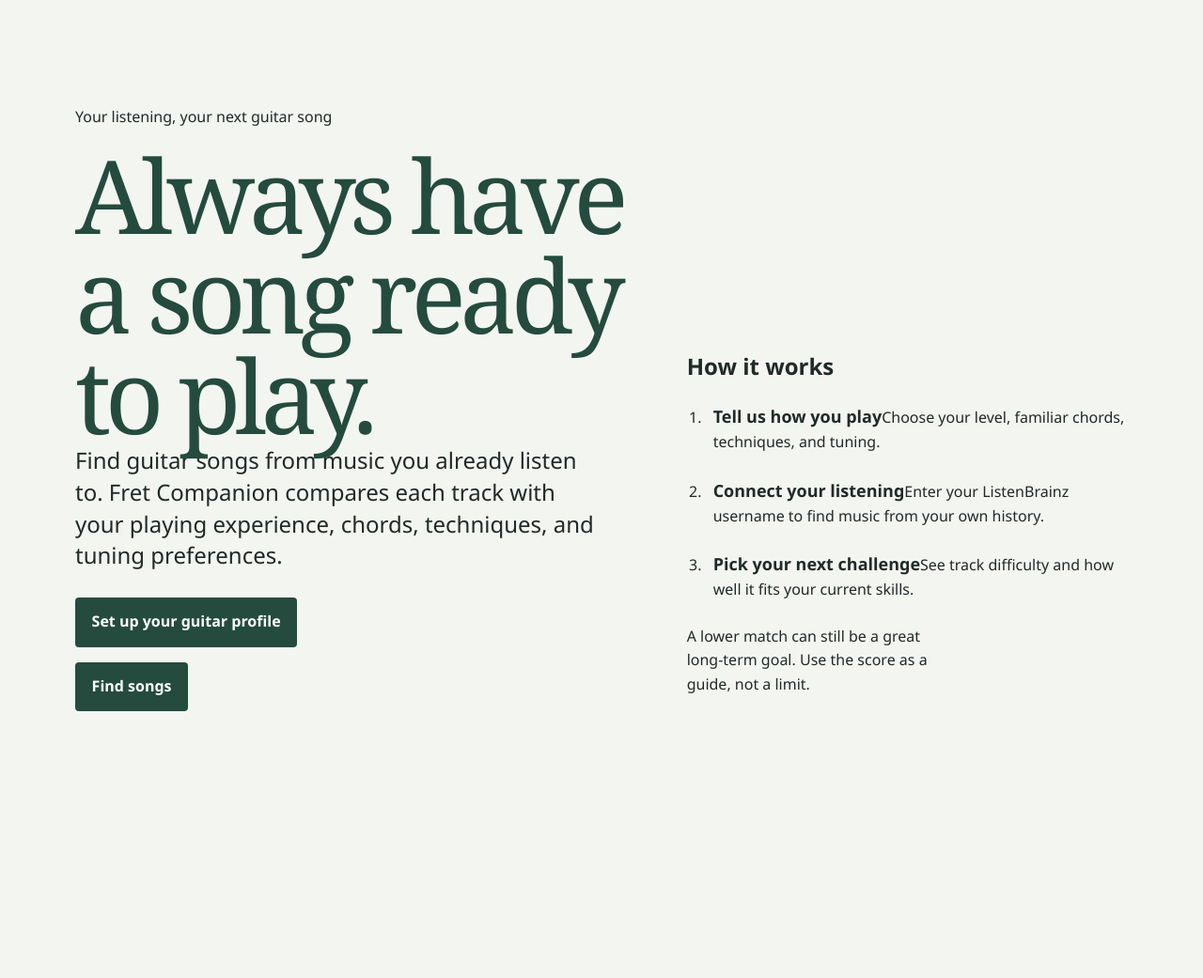
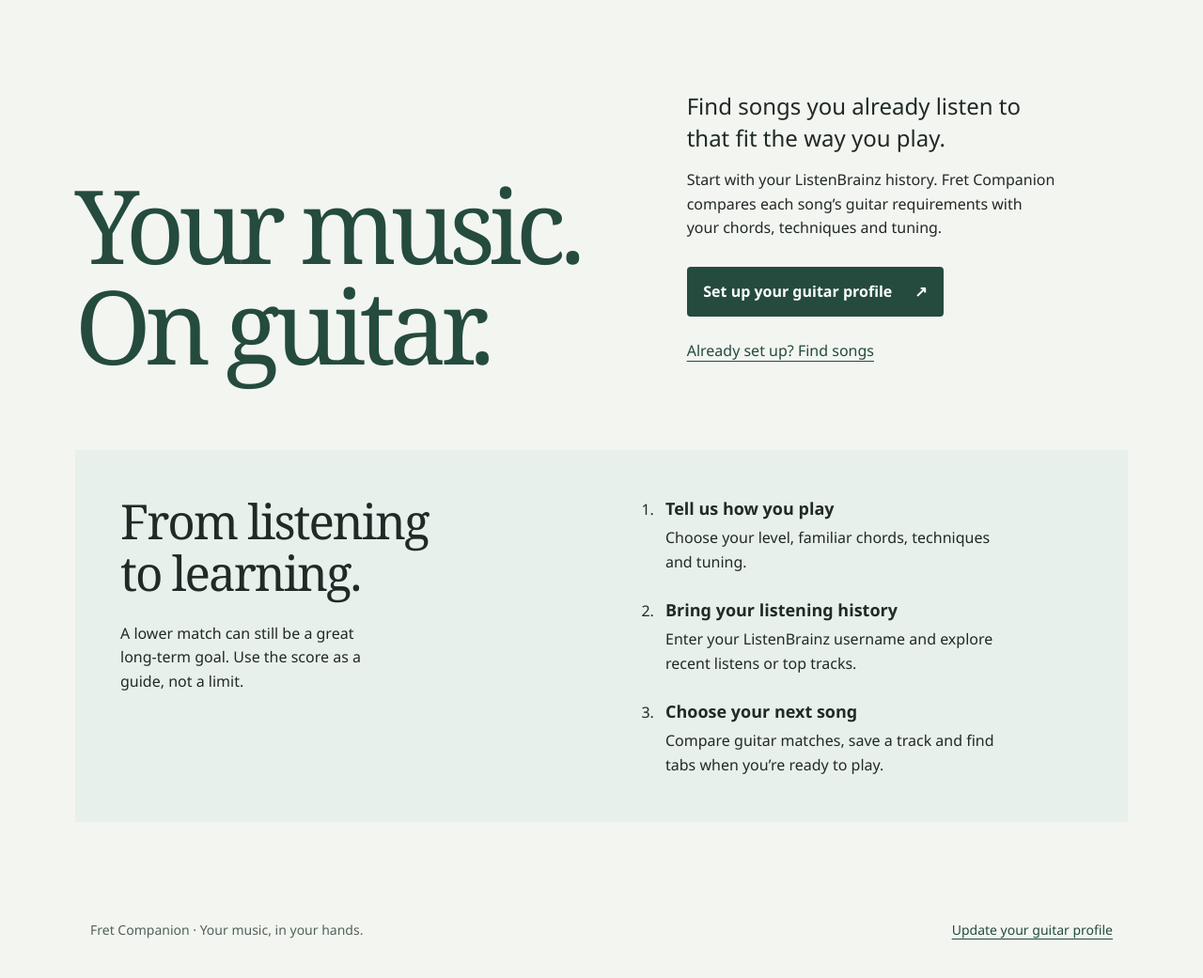
Before and after one commit to marvinwiget/FretCompanion, a Flask app: page / in a window 1280 px wide. Shown: the part 88-1129 px from the top of the page at 94% size. Before the commit the page ends 845 px from the top, so only its background shows below. Run offline with Flask 3, Linux system fonts and the light colour scheme.

Commit message:
design overhaul: html changes

```diff
--- a/app/templates/base.html
+++ b/app/templates/base.html
@@ -3,12 +3,15 @@
 <head>
     <meta charset="UTF-8">
     <meta name="viewport" content="width=device-width, initial-scale=1.0">
-    <meta name="theme-color" content="#18221f">
+    <meta name="theme-color" content="#f3f5f1">
+    <meta name="description" content="Find songs from your ListenBrainz listening history that fit your guitar skills. Build your profile, explore matches and save your next song.">
+    <link rel="icon" href="{{ url_for('static', filename='favicon.svg') }}" type="image/svg+xml">
     <title>{% block title %}Fret Companion{% endblock %}</title>
     {% block styles %}{% endblock %}
     {% block scripts %}{% endblock %}
 </head>
 <body>
+    <a class="skip-link" href="#main-content">Skip to content</a>
     <header class="header">
         <a class="brand" href="{{ url_for('pages.home') }}">Fret Companion</a>
         <nav class="navbar" aria-label="Main navigation">
@@ -17,8 +20,12 @@
             {% endfor %}
         </nav>
     </header>
-    <main>
+    <main id="main-content" tabindex="-1">
         {% block content %}{% endblock %}
     </main>
+    <footer class="site-footer">
+        <span>Fret Companion · Your music, in your hands.</span>
+        <a href="{{ url_for('pages.profile') }}">Update your guitar profile</a>
+    </footer>
 </body>
 </html>
--- a/app/templates/home.html
+++ b/app/templates/home.html
@@ -1,26 +1,27 @@
 {% extends "base.html" %}
-{% block title %}Fret Companion | Find your next song to play{% endblock %}
+{% block title %}Fret Companion | Your music, on guitar{% endblock %}
 {% block styles %}<link rel="stylesheet" href="{{ url_for('static', filename='css/home.css') }}">{% endblock %}
-
 {% block content %}
-        <section class="hero">
-            <div>
-                <p class="eyebrow">Your listening, your next guitar song</p>
-                <h1>Always have a song ready to play.</h1>
-                <p class="hero-copy">Find guitar songs from music you already listen to. Fret Companion compares each track with your playing experience, chords, techniques, and tuning preferences.</p>
+<section class="hero" aria-labelledby="home-title">
+    <h1 id="home-title">Your music.<br>On guitar.</h1>
+    <div class="hero-description">
+        <p class="hero-copy">Find songs you already listen to that fit the way you play.</p>
+        <p>Start with your ListenBrainz history. Fret Companion compares each song’s guitar requirements with your chords, techniques and tuning.</p>
         <div class="actions">
-                    <a class="button" href="/guitar-profile">Set up your guitar profile</a>
-                    <a class="button secondary" href="/search">Find songs</a>
+            <a class="button" href="{{ url_for('pages.profile') }}">Set up your guitar profile <span aria-hidden="true">↗</span></a>
+            <a class="text-link" href="{{ url_for('pages.search') }}">Already set up? Find songs</a>
         </div>
     </div>
-            <aside class="steps-card" aria-labelledby="how-title">
-                <h2 id="how-title">How it works</h2>
+</section>
+<section class="how-section" aria-labelledby="how-title">
+    <div>
+        <h2 id="how-title">From listening<br>to learning.</h2>
+        <p class="note">A lower match can still be a great long-term goal. Use the score as a guide, not a limit.</p>
+    </div>
     <ol class="steps">
-                    <li><span><strong>Tell us how you play</strong>Choose your level, familiar chords, techniques, and tuning.</span></li>
-                    <li><span><strong>Connect your listening</strong>Enter your ListenBrainz username to find music from your own history.</span></li>
-                    <li><span><strong>Pick your next challenge</strong>See track difficulty and how well it fits your current skills.</span></li>
+        <li><strong>Tell us how you play</strong><p>Choose your level, familiar chords, techniques and tuning.</p></li>
+        <li><strong>Bring your listening history</strong><p>Enter your ListenBrainz username and explore recent listens or top tracks.</p></li>
+        <li><strong>Choose your next song</strong><p>Compare guitar matches, save a track and find tabs when you’re ready to play.</p></li>
     </ol>
-                <p class="note">A lower match can still be a great long-term goal. Use the score as a guide, not a limit.</p>
-            </aside>
 </section>
 {% endblock %}
--- a/app/templates/profile.html
+++ b/app/templates/profile.html
@@ -7,7 +7,6 @@
         {% set saved = session.get('guitar_profile') or {} %}
         {% set learned = saved.get('learned_chords', []) %}
         <section class="intro" aria-labelledby="page-title">
-            <p class="eyebrow">Make it yours</p>
             <h1 id="page-title">Your guitar profile</h1>
             <p>Tell us what feels comfortable today. We’ll use it to find songs that fit your playing and challenges worth working toward.</p>
         </section>
--- a/app/templates/search.html
+++ b/app/templates/search.html
@@ -5,8 +5,7 @@
 
 {% block content %}
         <section class="intro" aria-labelledby="page-title">
-            <p class="eyebrow">Your music, ready to play</p>
-            <h1>Find your next guitar song</h1>
+            <h1 id="page-title">Find your next guitar song</h1>
             <p>Look up recent listens or your top tracks from ListenBrainz, then see how each song fits your guitar profile.</p>
         </section>
 
```
Also changed, not shown: app/templates/saved-tracks.html (+10 -2 lines). Lines whose indentation alone changed are shown as unchanged.
